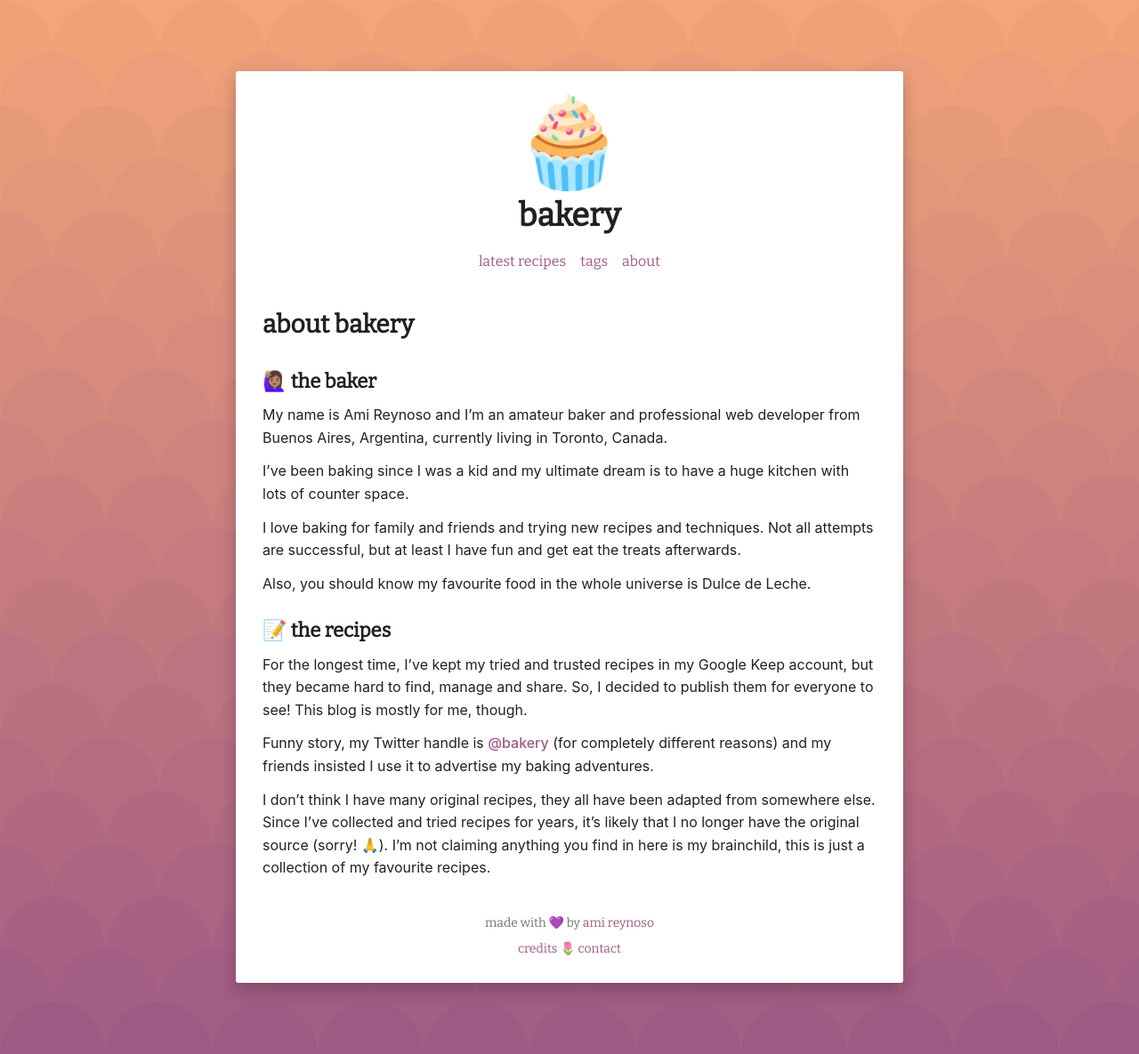
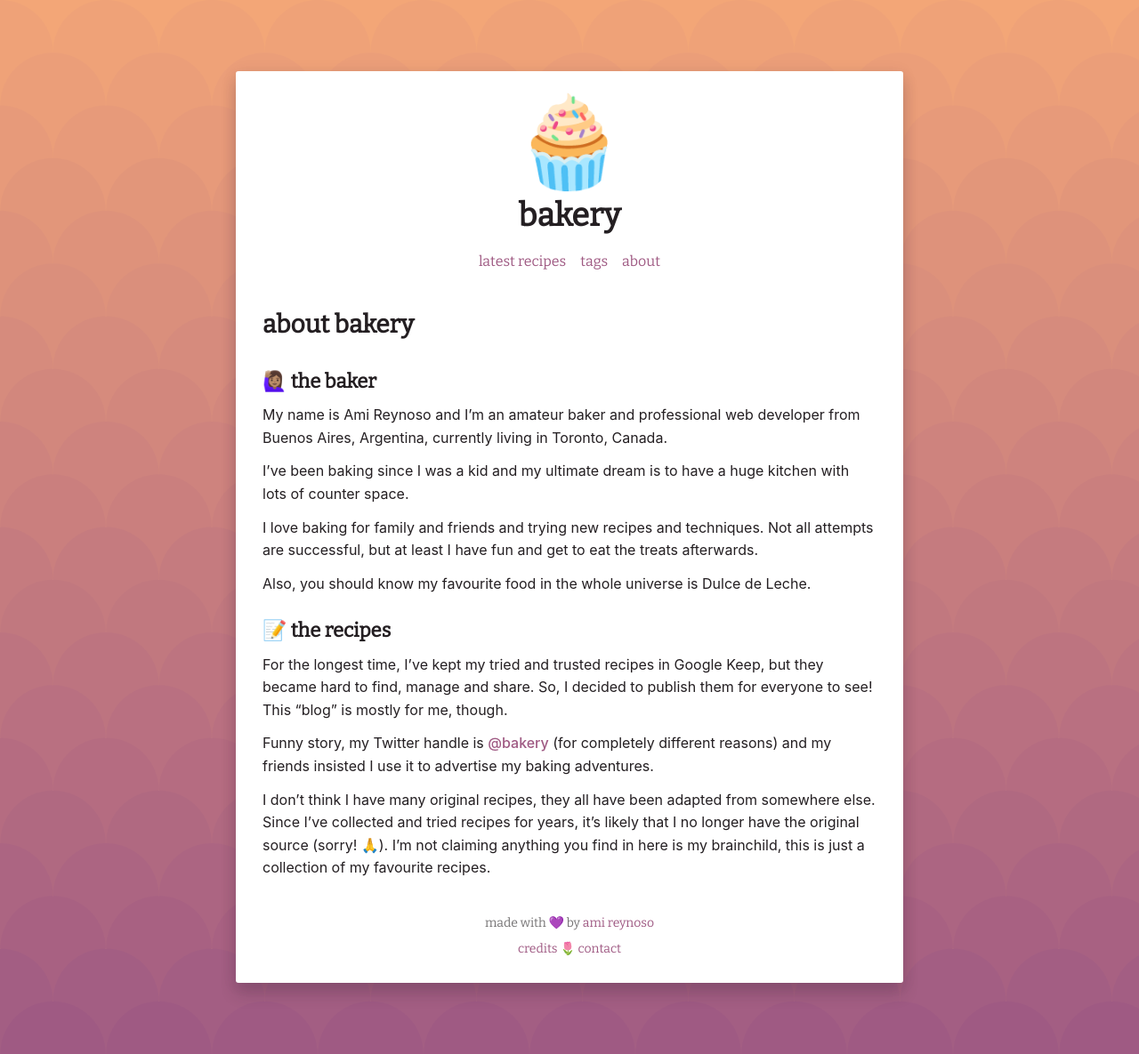
Before and after one commit to amireynoso/bakery, a Jekyll site: the page built from about.md, in a window 1280 px wide. Shown: the whole page at 89% size. Built offline with Jekyll 4.4.1, drawn with Linux system fonts in a browser that asks for light colours.

Commit message:
Fix text because English is my second language, volume 2

```diff
--- a/about.md
+++ b/about.md
@@ -10,14 +10,14 @@ My name is Ami Reynoso and I'm an amateur baker and professional web developer f
 
 I've been baking since I was a kid and my ultimate dream is to have a huge kitchen with lots of counter space.
 
-I love baking for family and friends and trying new recipes and techniques. Not all attempts are successful, but at least I have fun and get eat the treats afterwards.
+I love baking for family and friends and trying new recipes and techniques. Not all attempts are successful, but at least I have fun and get to eat the treats afterwards.
 
 Also, you should know my favourite food in the whole universe is Dulce de Leche.
 
 ### 📝 The recipes
 
-For the longest time, I've kept my tried and trusted recipes in my Google Keep account, but they became hard to find, manage and share. So, I decided to publish them for everyone to see! This blog is mostly for me, though.
+For the longest time, I've kept my tried and trusted recipes in Google Keep, but they became hard to find, manage and share. So, I decided to publish them for everyone to see! This "blog" is mostly for me, though.
 
-Funny story, my Twitter handle is [@bakery](https://twitter.com/bakery) (for completely different reasons) and my friends insisted I use it to advertise my baking adventures.
+Funny story, my Twitter handle is [@bakery](https://twitter.com/bakery){:target="_blank"} (for completely different reasons) and my friends insisted I use it to advertise my baking adventures.
 
 I don't think I have many original recipes, they all have been adapted from somewhere else. Since I've collected and tried recipes for years, it's likely that I no longer have the original source (sorry! 🙏). I'm not claiming anything you find in here is my brainchild, this is just a collection of my favourite recipes.
```
